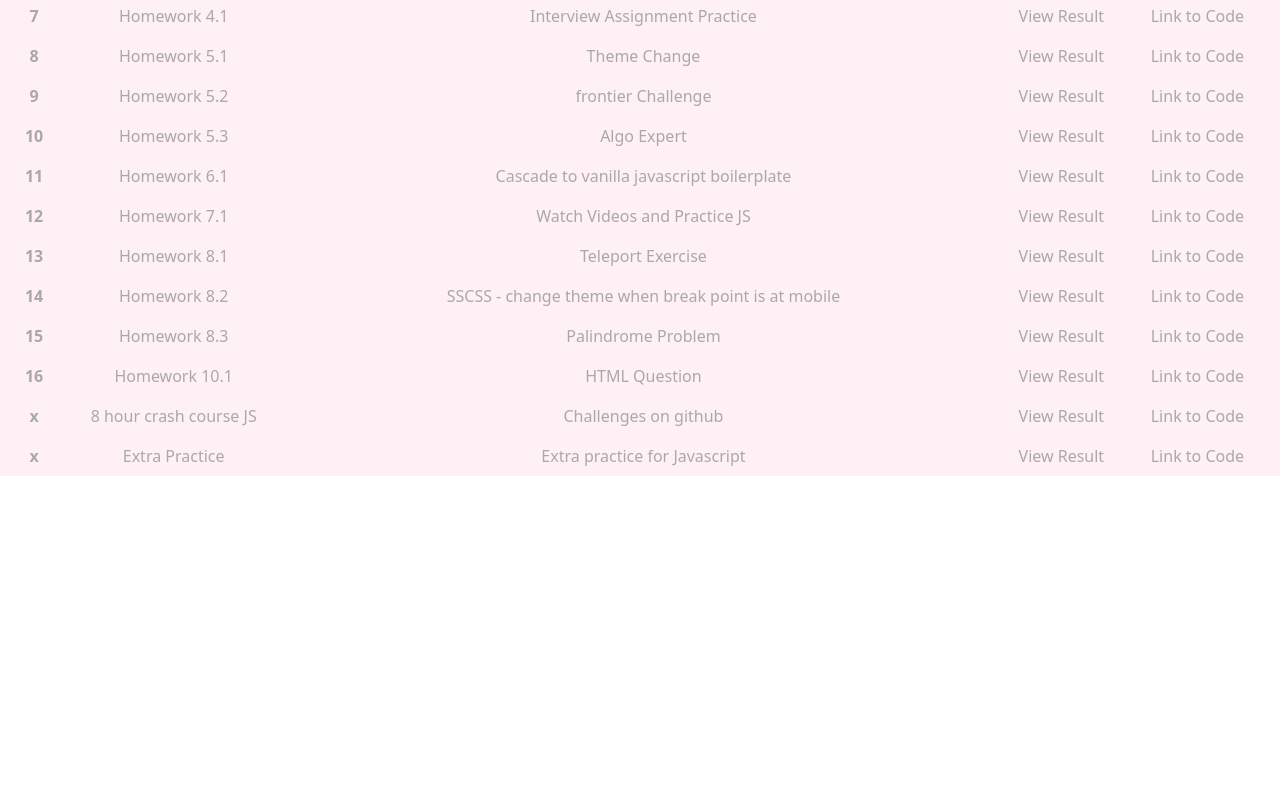
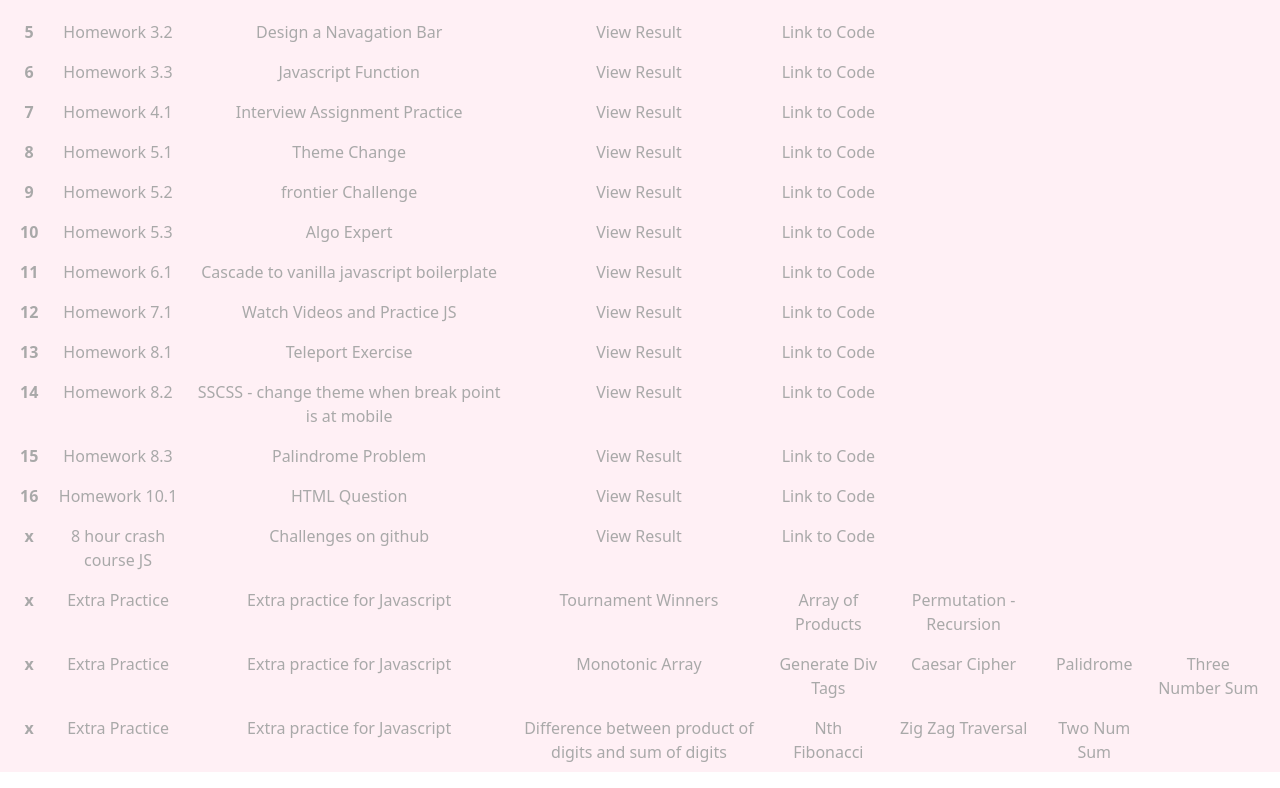
Before and after one commit to TiannaLopes/Wynsico-main, a React (Create React App) app: page /#/homeworks in a window 1280 px wide. Shown: the part 548-1336 px from the top of the page. Before the commit the page ends 1040 px from the top, so only its background shows below. Built offline with nearby package versions, Linux system fonts and the light colour scheme.

Commit message:
js-added

```diff
--- a/src/Components/Homeworks/index.js
+++ b/src/Components/Homeworks/index.js
@@ -156,9 +156,30 @@ function Homeworks() {
       <th scope="row">x</th>
           <td>Extra Practice </td>
           <td>Extra practice for Javascript </td>
-          <td><a href="https://codepen.io/tiannalopes/pen/OJpOQqg"> View Result</a> </td>
-          <td><a href="https://github.com/TiannaLopes/extraPracticeJS.git"> Link to Code</a> </td>
+          <td><a href="https://codepen.io/tiannalopes/embed/oNZdRGo/?theme-id=modal#result-box"> Tournament Winners</a> </td>
+          <td><a href="https://codepen.io/tiannalopes/pen/wvJjZeP"> Array of Products</a> </td>
+          <td><a href="https://codepen.io/tiannalopes/pen/ZEeowZL">Permutation - Recursion</a> </td>
       </tr>
+<tr>
+      <th scope="row">x</th>
+     <td>Extra Practice </td>
+     <td>Extra practice for Javascript </td>
+<td><a href="https://codepen.io/tiannalopes/pen/WNpJPMV"> Monotonic Array</a> </td>
+          <td><a href="https://codepen.io/tiannalopes/pen/ExWLrbW"> Generate Div Tags</a> </td>
+          <td><a href="https://codepen.io/tiannalopes/pen/QWprYKR"> Caesar Cipher</a> </td>
+          <td><a href="https://codepen.io/tiannalopes/pen/MWpVwEJ"> Palidrome</a> </td>
+          <td><a href="https://codepen.io/tiannalopes/pen/JjWpLgG"> Three Number Sum</a> </td>
+</tr>
+<tr>
+<th scope="row">x</th>
+     <td>Extra Practice </td>
+     <td>Extra practice for Javascript </td>
+          <td><a href="https://codepen.io/tiannalopes/pen/GRWQxNq"> Difference between product of digits and sum of digits</a> </td>
+          <td><a href="https://codepen.io/tiannalopes/pen/dyvJrmX"> Nth Fibonacci</a> </td>
+          <td><a href="https://codepen.io/tiannalopes/pen/dyvJrmX"> Zig Zag Traversal</a> </td>
+          <td ><a href="https://codepen.io/tiannalopes/pen/eYvyJbW"> Two Num Sum</a> </td>
+
+</tr>
       </tbody>
     </Table>
         </Container>
```
